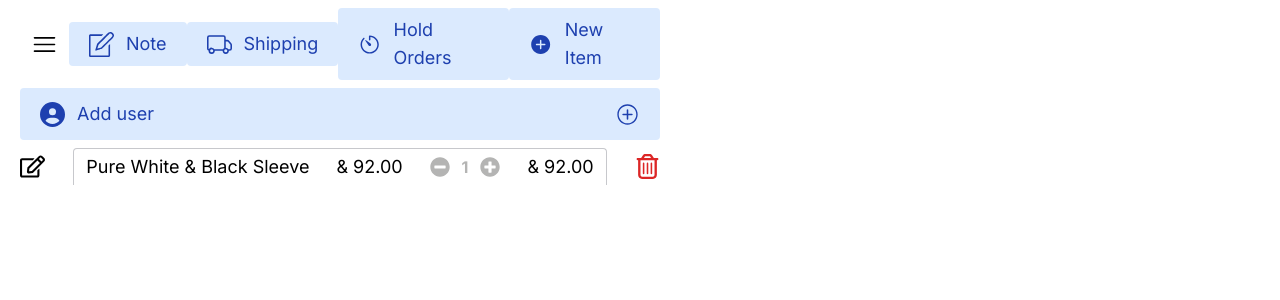
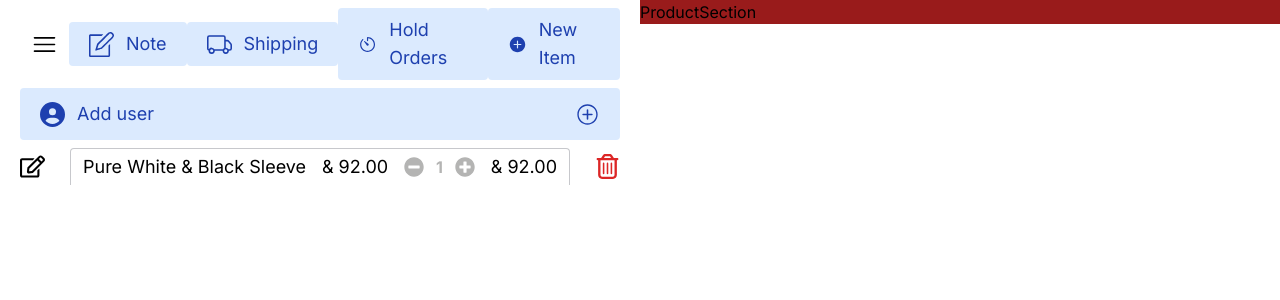
Before and after one commit to mitul88/next-pos-app, a Next.js app: page /pos in a window 1280 px wide. Shown: the top 300 px of the page. Built offline with nearby package versions, Linux system fonts and the light colour scheme.

Commit message:
layout desigh fix

```diff
--- a/src/app/pos/page.jsx
+++ b/src/app/pos/page.jsx
@@ -1,10 +1,13 @@
 import PosLayout from '@/components/master/PosLayout'
+import ProductSection from '@/components/pos/ProductSection'
 import React from 'react'
 
 const page = () => {
   return (
     <>
-        <PosLayout />
+        <PosLayout>
+          <ProductSection />
+        </PosLayout>
     </>
   )
 }
--- a/src/components/master/PosLayout.jsx
+++ b/src/components/master/PosLayout.jsx
@@ -4,7 +4,7 @@ import LeftSection from '../pos/LeftSection'
 const PosLayout = (props) => {
   return (
     <div className='flex flex-col lg:flex-row'>
-        <div className="w-full lg:w-1/2">
+        <div className="w-full lg:w-1/2 px-2 lg:px-5">
             <LeftSection />
         </div>
         <div className="w-full lg:w-1/2">
--- a/src/components/pos/LeftSection.jsx
+++ b/src/components/pos/LeftSection.jsx
@@ -13,7 +13,7 @@ import PosCart from "./PosCart";
 const LeftSection = () => {
   return (
     <div>
-        <div className='w-full mx-2 lg:mx-5 py-2  flex items-center justify-between'>
+        <div className='py-2  flex items-center justify-between'>
             <button className="px-3"><RxHamburgerMenu size={25} /></button>
             <LinkButton icon={<SlNote size={25} />} text="Note" link="https://www.facebook.com" />
             <LinkButton icon={<BsTruck size={25}/>} text="Shipping" link="https://www.google.com" />
@@ -22,7 +22,7 @@ const LeftSection = () => {
         </div>
 
         <div className="pb-2">
-            <button className="flex items-center justify-between w-full mx-2 lg:mx-5 py-3 px-2 md:px-5 bg-blue-100 text-blue-800 text-bold text-md lg:text-lg rounded">
+            <button className="flex items-center justify-between w-full py-3 px-2 md:px-5 bg-blue-100 text-blue-800 text-bold text-md lg:text-lg rounded">
                 <div className="flex items-center">
                     <FaCircleUser size={25}className="mr-3"/>
                     Add user
--- a/src/components/pos/PosCart.jsx
+++ b/src/components/pos/PosCart.jsx
@@ -5,7 +5,7 @@ import { FaPlusCircle } from "react-icons/fa";
 
 const PosCart = () => {
   return (
-    <div className="w-full mx-2 lg:mx-5">
+    <div className="w-full">
             <div className="flex items-center justify-between">
                 <div className="basis-1/12">
                     <FaRegEdit size={25}/>
--- /dev/null
+++ b/src/components/pos/ProductSection.jsx
@@ -0,0 +1,9 @@
+import React from 'react'
+
+const ProductSection = () => {
+  return (
+    <div className='bg-red-800'>ProductSection</div>
+  )
+}
+
+export default ProductSection
```
